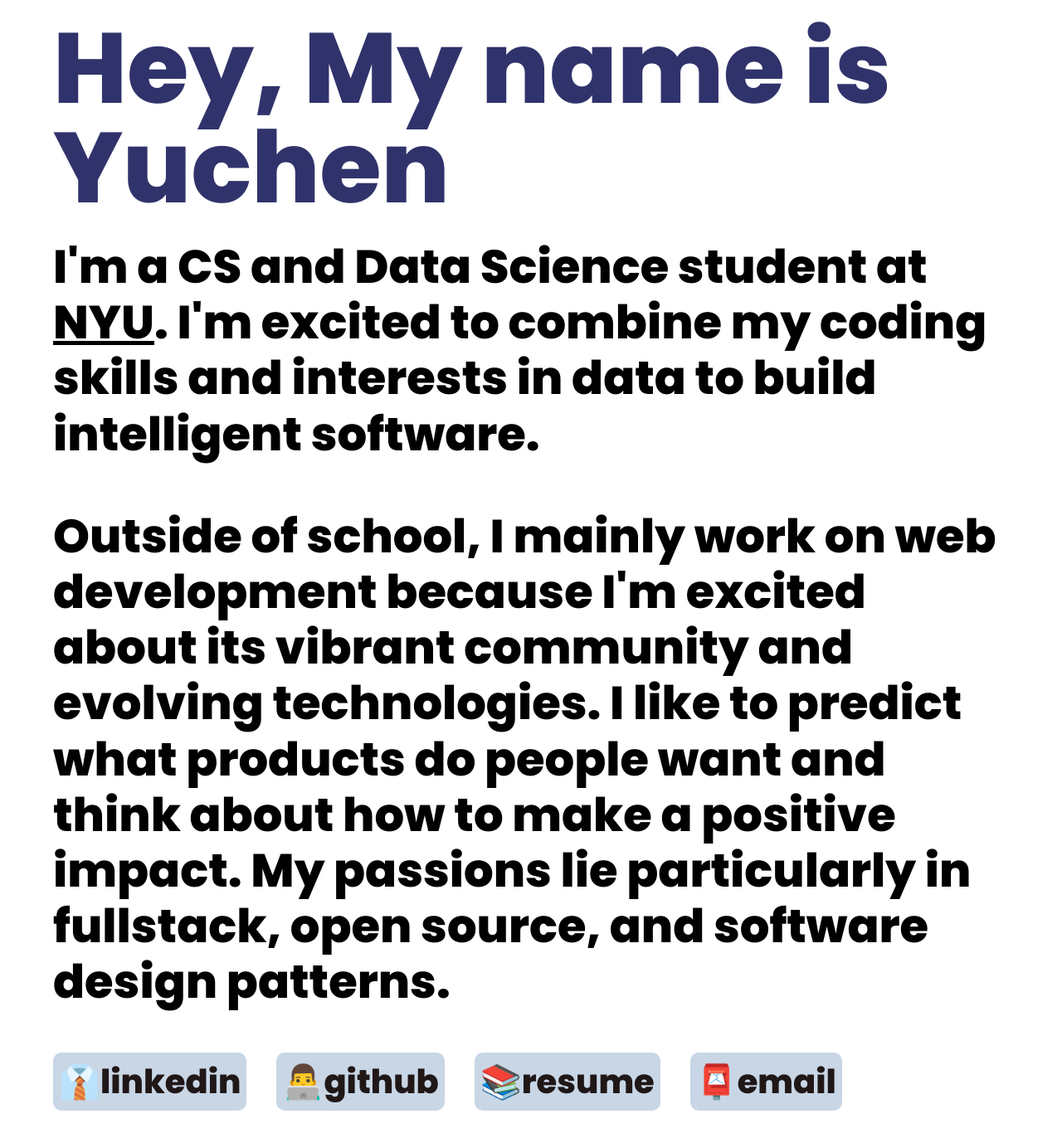
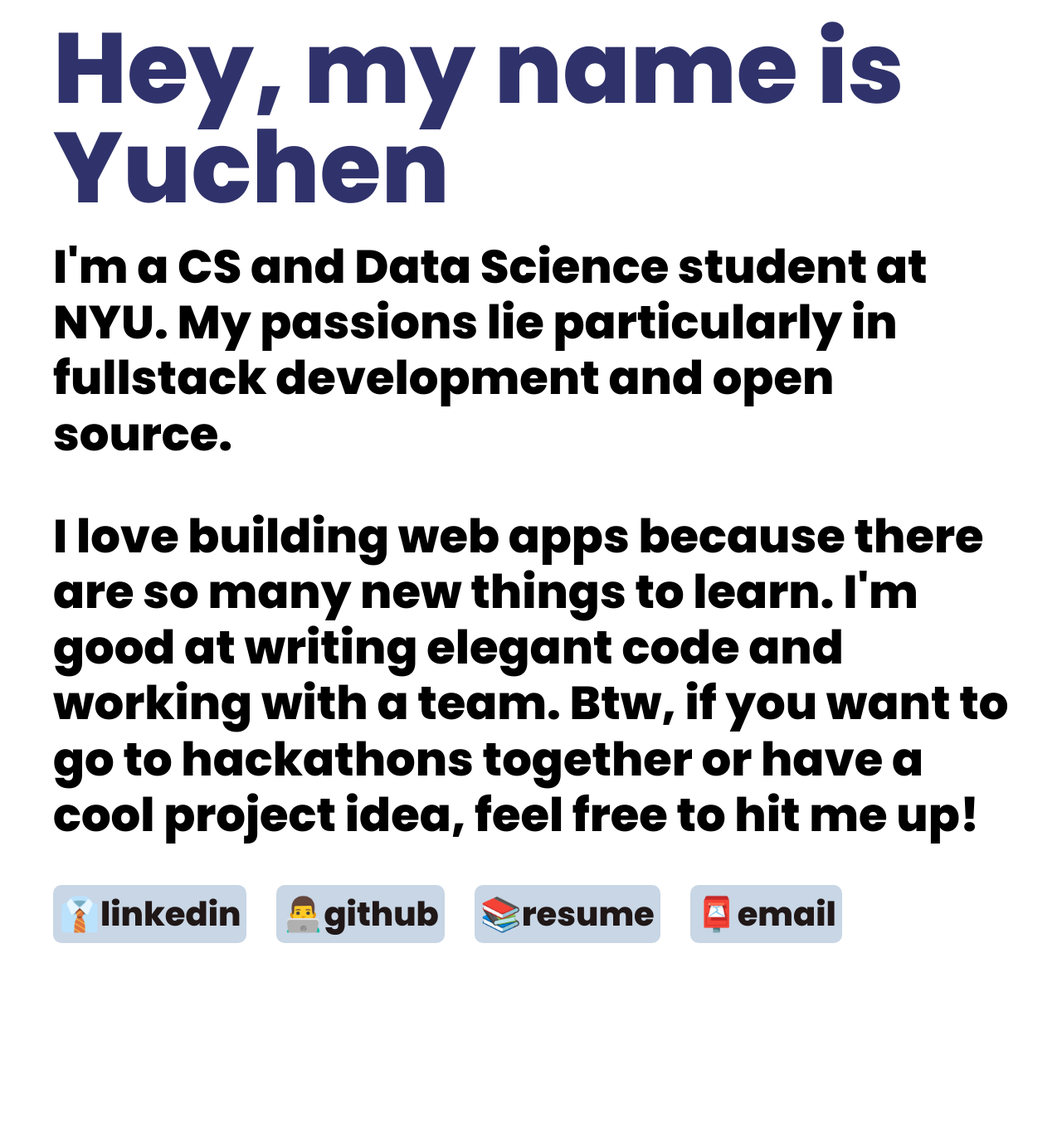
Before and after one commit to yuchenliu15/yuchenliu15.github.io, a Jekyll site: the page built from index.md, in a window 1280 px wide. Shown: the whole page at 83% size. Built offline with Jekyll 4.4.1, drawn with Linux system fonts in a browser that asks for light colours; after the commit the page ends 1164 px from its top, so only the background shows below that.

Commit message:
Update intro

```diff
--- a/_layouts/intro.html
+++ b/_layouts/intro.html
@@ -4,23 +4,11 @@ layout: default
 
 <div class="intro">
     <span class="title">
-        <h2 id="firstline">Hey, My name is Yuchen</h2>
+        <h2 id="firstline">Hey, my name is Yuchen</h2>
     </span>
 
     <div class="description">
-        <p>
-            I'm a CS and Data Science student at <u>NYU</u>.
-            I'm excited to combine my coding skills and interests in data to build intelligent software.
-        </p>
-        <p>
-            Outside of school, I mainly work on web development because I'm excited about
-            its vibrant community and evolving technologies.
-            I like to predict what products do people want and think about how to make a positive impact.
-            My passions lie particularly in fullstack, open source, and software design patterns.
-            <br/>
-        </p>
-
-
+        {{content}}
     </div>
     <div class="links">
         <a href="https://www.linkedin.com/in/yuchenliu10/" target="_blank">👔linkedin</a>
--- a/index.md
+++ b/index.md
@@ -1,11 +1,14 @@
 ---
 layout: intro
-title: Yuchen Liu
+title: Yuchen
 ---
+<p>
+I'm a CS and Data Science student at NYU.
+My passions lie particularly in fullstack development and open source.
+</p>
 
-I'm studying CS and Data Science at <b>NYU</b>.
-It's my 5th year in the U.S. now. I started programming in high school to make cool games and automation.
-Now, I mainly work on web development because I'm excited about how fast it's evolving and its combinations of many different technologies.
-I like to predict what products do people want and think about how to make a positive impact.
-My passions lie particularly in fullstack, open source, and software design patterns.
-<br/>
+<p>
+I love building web apps because there are so many new things to learn.
+I'm good at writing elegant code and working with a team.
+Btw, if you want to go to hackathons together or have a cool project idea, feel free to hit me up!
+</p>
```
